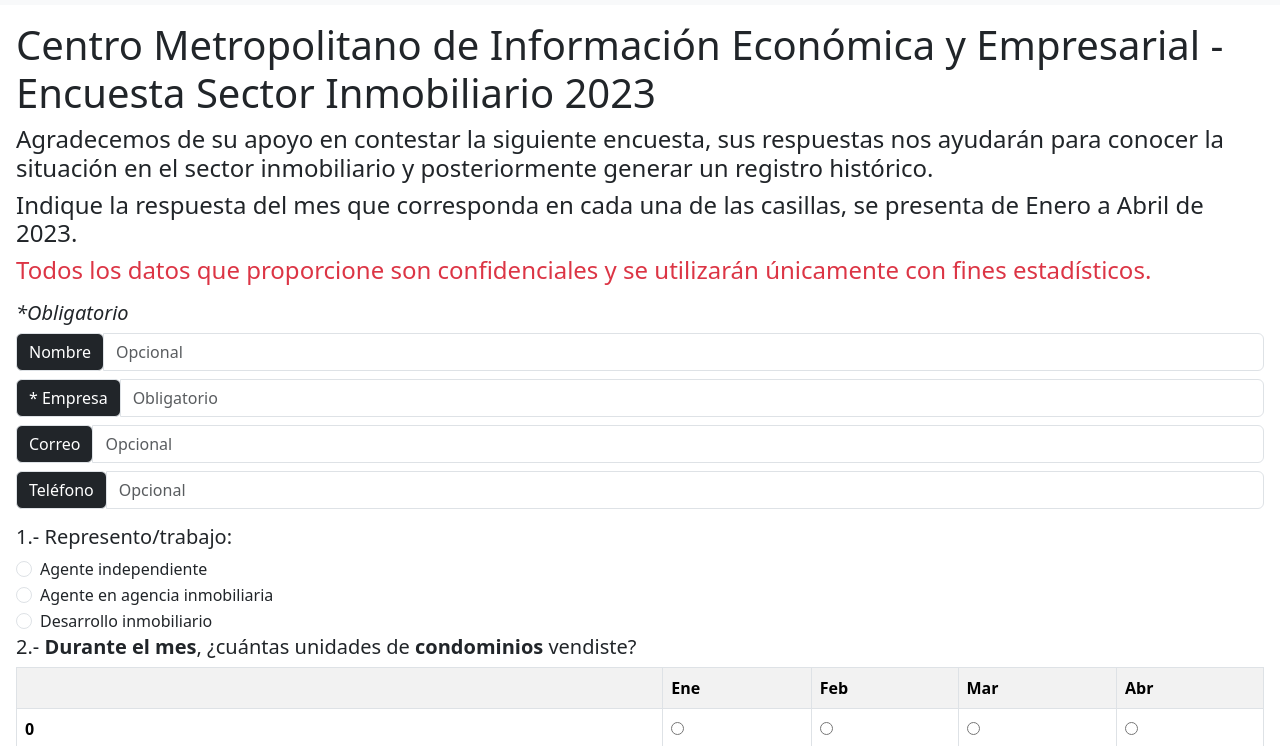
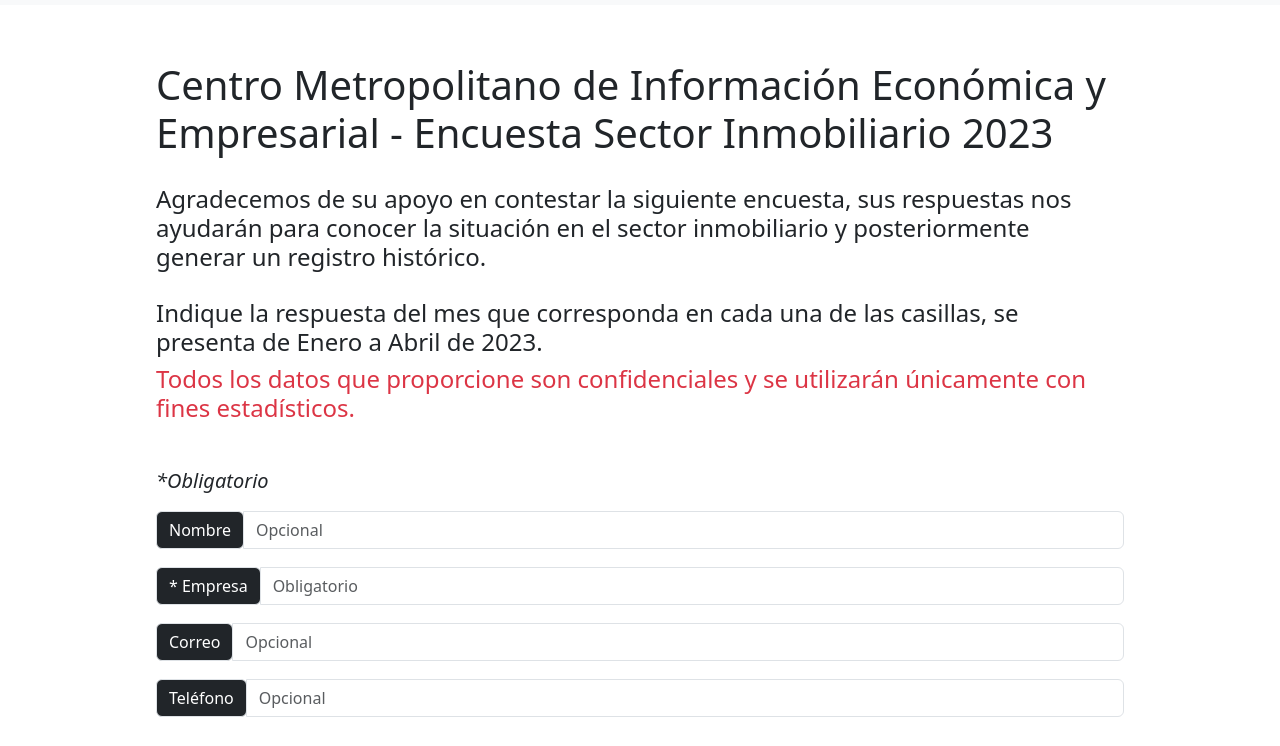
Before and after one commit to cdt-desarrollo/tendenciasSectorInmobiliario2023, a plain HTML site: page index.html in a window 1280 px wide. Shown: the part 51-797 px from the top of the page. Drawn offline with nearby package versions, Linux system fonts and the light colour scheme; some packages are replaced by stand-ins of ours; a script that the page names is missing.

Commit message:
Update
Styles to tables

```diff
--- a/index.html
+++ b/index.html
@@ -11,7 +11,6 @@
   <script src="https://cdn.jsdelivr.net/npm/bootstrap@5.3.0-alpha1/dist/js/bootstrap.min.js" integrity="sha384-mQ93GR66B00ZXjt0YO5KlohRA5SY2XofN4zfuZxLkoj1gXtW8ANNCe9d5Y3eG5eD" crossorigin="anonymous"></script>
   <script src="https://cdn.jsdelivr.net/npm/sweetalert2@11"></script>
   <script src="https://cdn.jsdelivr.net/npm/axios/dist/axios.min.js"></script>
-
   <link rel="stylesheet" href="styles.css">
   <title>Encuesta Sector Inmobiliario</title>
 </head>
@@ -25,7 +24,7 @@
   <div class="container-fluid d-grid gap-2 p-3" id="deleteDiv">
     <div id="welcomeInformation">
       <h1 class="text-left">Centro Metropolitano de Información Económica y Empresarial - Encuesta Sector Inmobiliario 2023</h1>
-      <h4 class="text-justify">Agradecemos de su apoyo en contestar la siguiente encuesta, sus respuestas nos ayudarán para conocer la situación en el sector inmobiliario y posteriormente generar un registro histórico.
+      <h4 class="text-justify" style="padding-bottom: 20px;">Agradecemos de su apoyo en contestar la siguiente encuesta, sus respuestas nos ayudarán para conocer la situación en el sector inmobiliario y posteriormente generar un registro histórico.
       </h4>
       <h4 class="text-justify">Indique la respuesta del mes que corresponda en cada una de las casillas, se presenta de Enero a Abril de 2023.
       </h4>
@@ -38,20 +37,20 @@
       </table>
     </div> -->
     <div id="personalInformation">
-      <h5 class="fst-italic">*Obligatorio</h5>
-      <div class="input-group mb-2">
+      <h5 class="fst-italic" style="padding-bottom: 10px;">*Obligatorio</h5>
+      <div class="input-group mb-2" style="padding-bottom: 10px;">
         <div class="input-group-prepend">
           <span class="input-group-text bg-dark text-white" id="inputGroup-sizing-default">Nombre</span>
         </div>
         <input type="text" id ="companyName" class="form-control" placeholder="Opcional" value="">
       </div>
-      <div class="input-group mb-2">
+      <div class="input-group mb-2" style="padding-bottom: 10px;">
         <div class="input-group-prepend d-flex">
           <span class="input-group-text bg-dark text-white" id="inputGroup-sizing-default">* Empresa</span>
         </div>
         <input type="text" id ="staffName" class="form-control" required placeholder="Obligatorio" value="">
       </div>
-      <div class="input-group mb-2">
+      <div class="input-group mb-2" style="padding-bottom: 10px;">
         <div class="input-group-prepend">
           <span class="input-group-text bg-dark text-white" id="inputGroup-sizing-default">Correo</span>
         </div>
--- a/styles.css
+++ b/styles.css
@@ -0,0 +1,62 @@
+/* Mobile devices – 320px — 480px.
+iPads, Tablets – 481px — 768px.
+Small screens, laptops – 769px — 1024px.
+Desktops, large screens – 1025px — 1200px.
+Extra large screens, TV – 1201px, and more. */
+
+h1{
+  padding-top: 40px;
+  padding-bottom: 20px;
+}
+
+
+h5{
+  padding-top: 30px;
+  padding-bottom: 5px;
+}
+
+td{
+  width: 5px;
+  overflow-wrap: break-word;
+  word-break: break-all;
+}
+/* th{
+  width: 20px;
+  overflow-wrap: break-word;
+  word-break: break-all;
+} */
+
+/* phones */
+@media only screen and (max-width: 600px ) {
+  .container-fluid{
+    width: 400px;
+  }
+}
+
+/* portrait tables and large phones */
+@media only screen and (min-width: 600px ) {
+  .container-fluid{
+    width: 500px;
+  }
+}
+
+/* landscape tables  */
+@media only screen and (min-width: 768px ) {
+  .container-fluid{
+      width: 600px;
+  }
+}
+
+/* laptops and desktops */
+@media only screen and (min-width: 992px ) {
+  .container-fluid{
+      width: 800px;
+  }
+}
+
+/* large laptops and desktops */
+@media only screen and (min-width: 1200px ) {
+  .container-fluid{
+    width: 1000px;
+  }
+}
```
